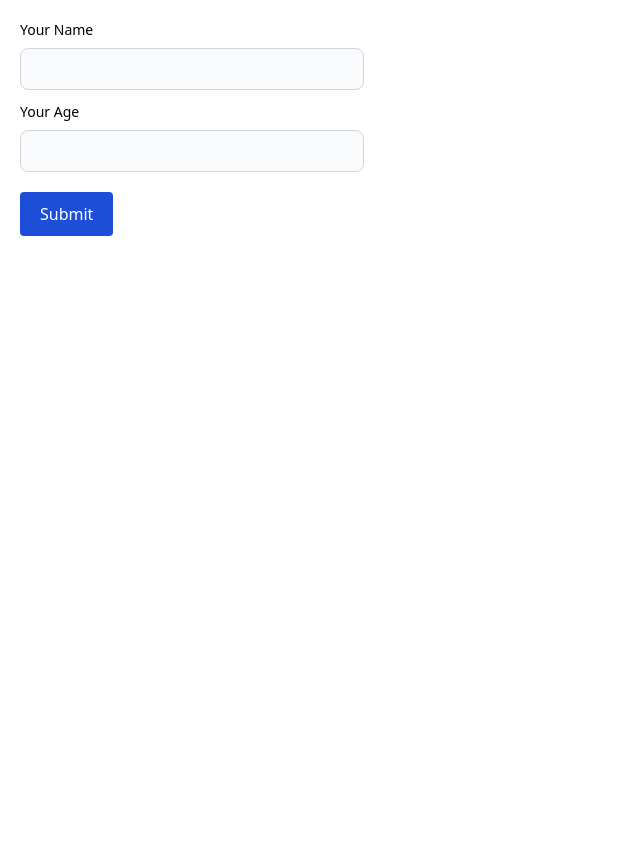
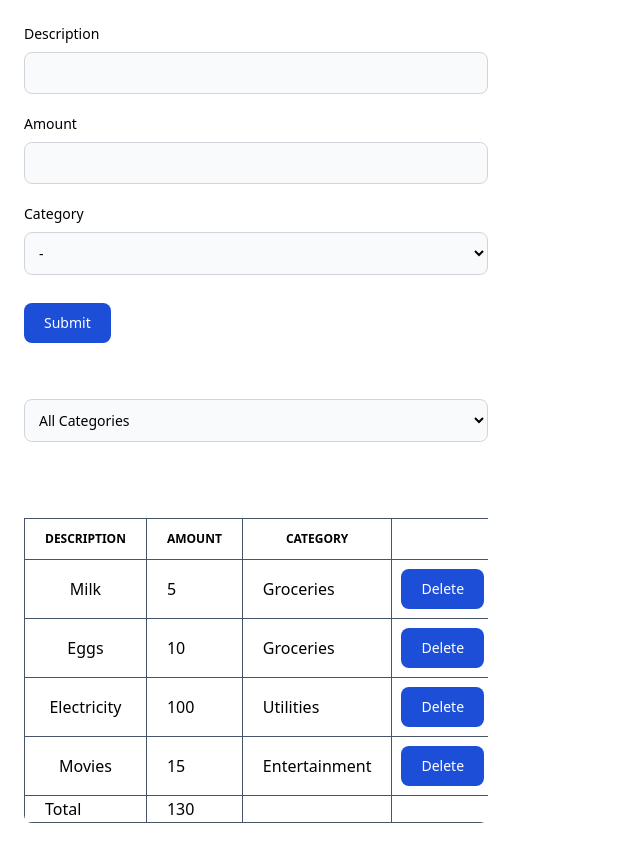
Before and after one commit to NyanLinHtoo/LearningReact, a React (Vite) app: page / in a window 1280 px wide. Shown: the whole page, without its empty margins (0-640 px from the left). Before the commit the page ends 800 px from the top, so only its background shows below. Built offline with nearby package versions, Linux system fonts and the light colour scheme.

Commit message:
added Expense Form,List and filter

```diff
--- a/src/App.tsx
+++ b/src/App.tsx
@@ -1,65 +1,63 @@
-import { FieldValues, useForm } from "react-hook-form";
+import { useState } from "react";
+import ExpenseForm from "./components/Expense/ExpenseForm";
+import ExpenseList from "./components/Expense/ExpenseList";
+import ExpenseFilter from "./components/Expense/ExpenseFilter";
 
 function App() {
-  interface formData {
-    name: string;
-    age: number;
-  }
+  const [selectedCategory, setSelectedCategory] = useState("");
+  const [expenses, setExpenses] = useState([
+    {
+      id: 1,
+      description: "Milk",
+      amount: 5,
+      category: "Groceries",
+    },
+    {
+      id: 2,
+      description: "Eggs",
+      amount: 10,
+      category: "Groceries",
+    },
+    {
+      id: 3,
+      description: "Electricity",
+      amount: 100,
+      category: "Utilities",
+    },
+    {
+      id: 4,
+      description: "Movies",
+      amount: 15,
+      category: "Entertainment",
+    },
+  ]);
 
-  const {
-    register,
-    handleSubmit,
-    formState: { errors, isValid },
-  } = useForm<formData>();
+  const visiableCategory = selectedCategory
+    ? expenses.filter((e) => e.category === selectedCategory)
+    : expenses;
 
-  const onSubmit = (data: FieldValues) => {
-    console.log(data);
+  const onDelete = (id: number) => {
+    setExpenses(expenses.filter((expense) => expense.id !== id));
   };
 
-  // Determine the cursor class based on the form's validity
-  const cursorClass = !isValid ? "cursor-not-allowed" : "cursor-pointer";
-
   return (
-    <form className="max-w-sm p-5" onSubmit={handleSubmit(onSubmit)}>
-      <div className="mb-3">
-        <label htmlFor="name" className="block mb-2 text-sm font-medium ">
-          Your Name
-        </label>
-        <input
-          {...register("name", { required: true, minLength: 3 })}
-          type="name"
-          id="name"
-          className="bg-gray-50 border border-gray-300  text-sm rounded-lg focus:ring-blue-500 focus:border-blue-500 block w-full p-2.5  "
-        />
-        {errors.name?.type === "required" && (
-          <span className="text-sm text-red-600">Name is required</span>
-        )}
-        {errors.name?.type === "minLength" && (
-          <span className="text-sm text-red-600">
-            Name Character must be over 3.
-          </span>
-        )}
-      </div>
-      <div className="mb-5">
-        <label htmlFor="age" className="block mb-2 text-sm font-medium ">
-          Your Age
-        </label>
-        <input
-          {...register("age")}
-          type="number"
-          id="number"
-          className="bg-gray-50 border border-gray-300  text-sm rounded-lg focus:ring-blue-500 focus:border-blue-500 block w-full p-2.5   "
-        />
-      </div>
-      <button
-        // type="button"
-        disabled={!isValid}
-        className={` text-white rounded bg-blacktext-white bg-blue-700 px-5 py-2.5 ${cursorClass}`}
-        // className=" text-white rounded bg-blacktext-white bg-blue-700 hover:bg-blue-800 px-5 py-2.5"
-      >
-        Submit
-      </button>
-    </form>
+    <div>
+      <ExpenseForm
+        onSubmit={(expense) =>
+          setExpenses([
+            ...expenses,
+            {
+              ...expense,
+              id: expenses.length + 1,
+            },
+          ])
+        }
+      />
+      <ExpenseFilter
+        onSelectCategory={(category) => setSelectedCategory(category)}
+      />
+      <ExpenseList expenses={visiableCategory} onDelete={onDelete} />
+    </div>
   );
 }
 
--- /dev/null
+++ b/src/components/Expense/ExpenseFilter.tsx
@@ -0,0 +1,25 @@
+import { categories } from "../categories";
+
+interface Props {
+  onSelectCategory: (category: string) => void;
+}
+
+const ExpenseFilter = ({ onSelectCategory }: Props) => {
+  return (
+    <div className="max-w-lg p-6">
+      <select
+        onChange={(event) => onSelectCategory(event.target.value)}
+        id="category"
+        className="bg-gray-50 border border-gray-300 text-sm rounded-lg focus:ring-blue-500 focus:border-blue-500 block w-full p-2.5 ">
+        <option value="">All Categories</option>
+        {categories.map((category) => (
+          <option key={category} value={category}>
+            {category}
+          </option>
+        ))}
+      </select>
+    </div>
+  );
+};
+
+export default ExpenseFilter;
--- /dev/null
+++ b/src/components/Expense/ExpenseForm.tsx
@@ -0,0 +1,88 @@
+import { useForm } from "react-hook-form";
+import { categories } from "../categories";
+
+interface formData {
+  description: string;
+  amount: number;
+  category: string;
+}
+
+interface Props {
+  onSubmit: (data: formData) => void;
+}
+
+const ExpenseForm = ({ onSubmit }: Props) => {
+  const {
+    register,
+    handleSubmit,
+    reset,
+    formState: { errors },
+  } = useForm<formData>();
+
+  return (
+    <form
+      className="max-w-lg p-6"
+      onSubmit={handleSubmit((data) => {
+        const processedData = { ...data, amount: Number(data.amount) };
+
+        onSubmit(processedData);
+        reset();
+      })}>
+      <div className="mb-5">
+        <label
+          htmlFor="description"
+          className="block mb-2 text-sm font-medium ">
+          Description
+        </label>
+        <input
+          {...register("description", { required: true, minLength: 3 })}
+          type="description"
+          id="description"
+          className="bg-gray-50 border border-gray-300  text-sm rounded-lg focus:ring-blue-500 focus:border-blue-500 block w-full p-2.5 "
+        />
+        {errors.description?.type === "required" && (
+          <p className="text-red-500 text-sm">Description is required!</p>
+        )}
+        {errors.description?.type === "minLength" && (
+          <p className="text-red-500 text-sm">
+            Description should be at least 3 characters!
+          </p>
+        )}
+      </div>
+      <div className="mb-5">
+        <label className="block mb-2 text-sm font-medium ">Amount</label>
+        <input
+          {...register("amount", { required: true })}
+          type="number"
+          id="amount"
+          className="bg-gray-50 border border-gray-300  text-sm rounded-lg focus:ring-blue-500 focus:border-blue-500 block w-full p-2.5 "
+        />
+        {errors.amount?.type === "required" && (
+          <p className="text-red-500 text-sm">Amount is required!</p>
+        )}
+      </div>
+      <label htmlFor="category" className="block mb-2 text-sm font-medium">
+        Category
+      </label>
+      <select
+        {...register("category", { required: true })}
+        id="category"
+        className="bg-gray-50 border border-gray-300 text-sm rounded-lg focus:ring-blue-500 focus:border-blue-500 block w-full p-2.5 ">
+        <option value="">-</option>
+        {categories.map((category) => (
+          <option key={category} value={category}>
+            {category}
+          </option>
+        ))}
+      </select>
+      {errors.category && (
+        <p className="text-red-500 text-sm">Category is required!</p>
+      )}
+      <button className="text-white bg-blue-700 hover:bg-blue-800   font-medium rounded-lg text-sm px-5 py-2.5 me-2 mb-2   mt-7">
+        Submit
+      </button>
+    </form>
+  );
+};
+
+export default ExpenseForm;
--- /dev/null
+++ b/src/components/Expense/ExpenseList.tsx
@@ -0,0 +1,80 @@
+interface Expense {
+  id: number;
+  description: string;
+  amount: number;
+  category: string;
+}
+
+interface Props {
+  expenses: Expense[];
+  onDelete: (id: number) => void;
+}
+
+const ExpenseList = ({ expenses, onDelete }: Props) => {
+  const totalAmount = expenses.reduce(
+    (total, expense) => total + expense.amount,
+    0
+  );
+  console.log(totalAmount);
+
+  return (
+    <div className="max-w-lg p-6">
+      <div className="relative overflow-x-auto sm:rounded-lg pt-7">
+        <table className="w-full">
+          <thead className="text-xs  uppercase   border border-slate-600">
+            <tr>
+              <th scope="col" className="px-5 py-3 border border-slate-600">
+                Description
+              </th>
+              <th scope="col" className="px-5 py-3 border border-slate-600">
+                Amount
+              </th>
+              <th scope="col" className="px-5 py-3 border border-slate-600">
+                Category
+              </th>
+
+              <th
+                scope="col"
+                className="px-5 py-3 border border-slate-600"></th>
+            </tr>
+          </thead>
+          <tbody>
+            {expenses.map((expense) => (
+              <tr key={expense.id}>
+                <th
+                  scope="row"
+                  className="px-6 font-medium  whitespace-nowrap border border-slate-600">
+                  {expense.description}
+                </th>
+                <td className="px-5 border border-slate-600">
+                  {expense.amount}
+                </td>
+                <td className="px-5 border border-slate-600">
+                  {expense.category}
+                </td>
+                <td className="border border-slate-600">
+                  <button
+                    onClick={() => onDelete(expense.id)}
+                    type="button"
+                    className="text-white bg-blue-700 hover:bg-blue-800   font-medium rounded-lg text-sm px-5  py-2.5 me-2 m-2">
+                    Delete
+                  </button>
+                </td>
+              </tr>
+            ))}
+          </tbody>
+          <tfoot>
+            <tr>
+              <td className="px-5 border border-slate-600">Total</td>
+              <td className="px-5 border border-slate-600">{totalAmount}</td>
+              <td className="px-5 border border-slate-600"></td>
+              <td className="px-5 border border-slate-600"></td>
+            </tr>
+          </tfoot>
+        </table>
+      </div>
+    </div>
+  );
+};
+
+export default ExpenseList;
--- /dev/null
+++ b/src/components/categories.ts
@@ -0,0 +1 @@
+export const categories = ["Groceries", "Utilities", "Entertainment"];
```
